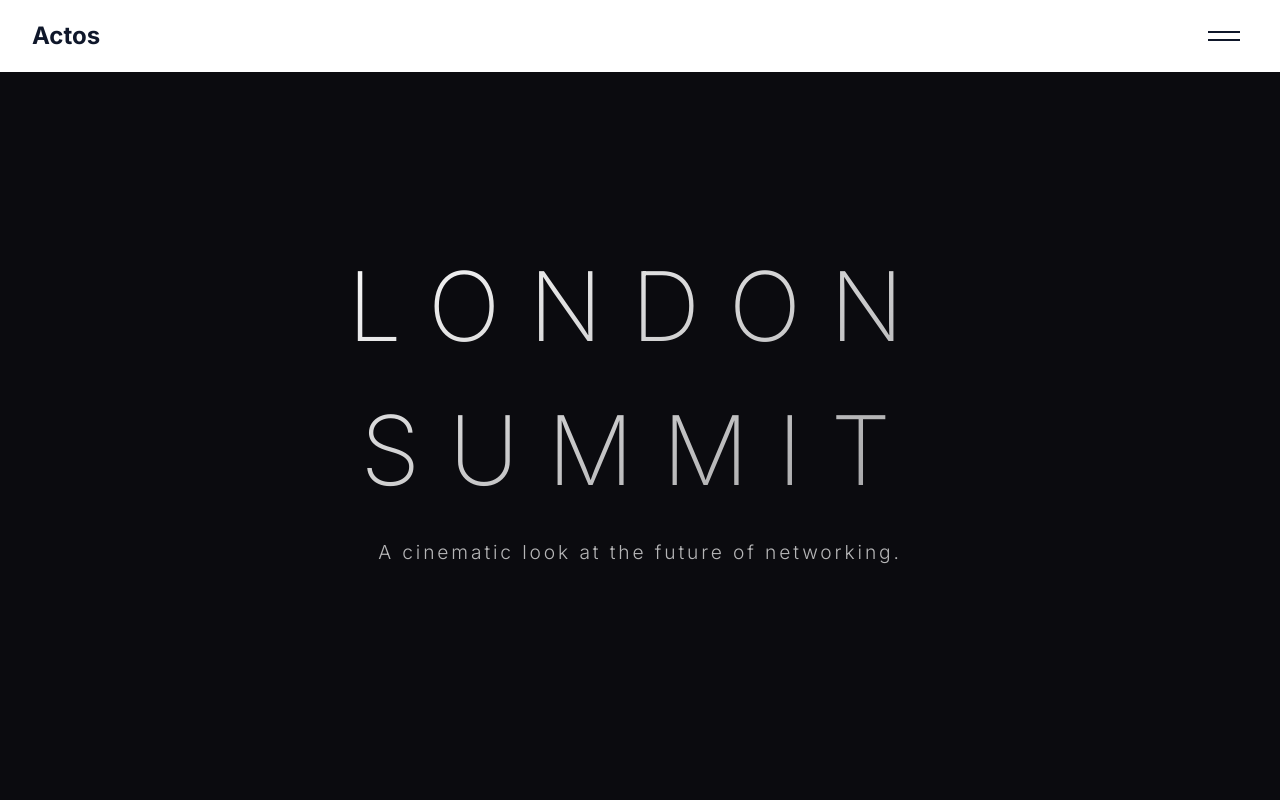
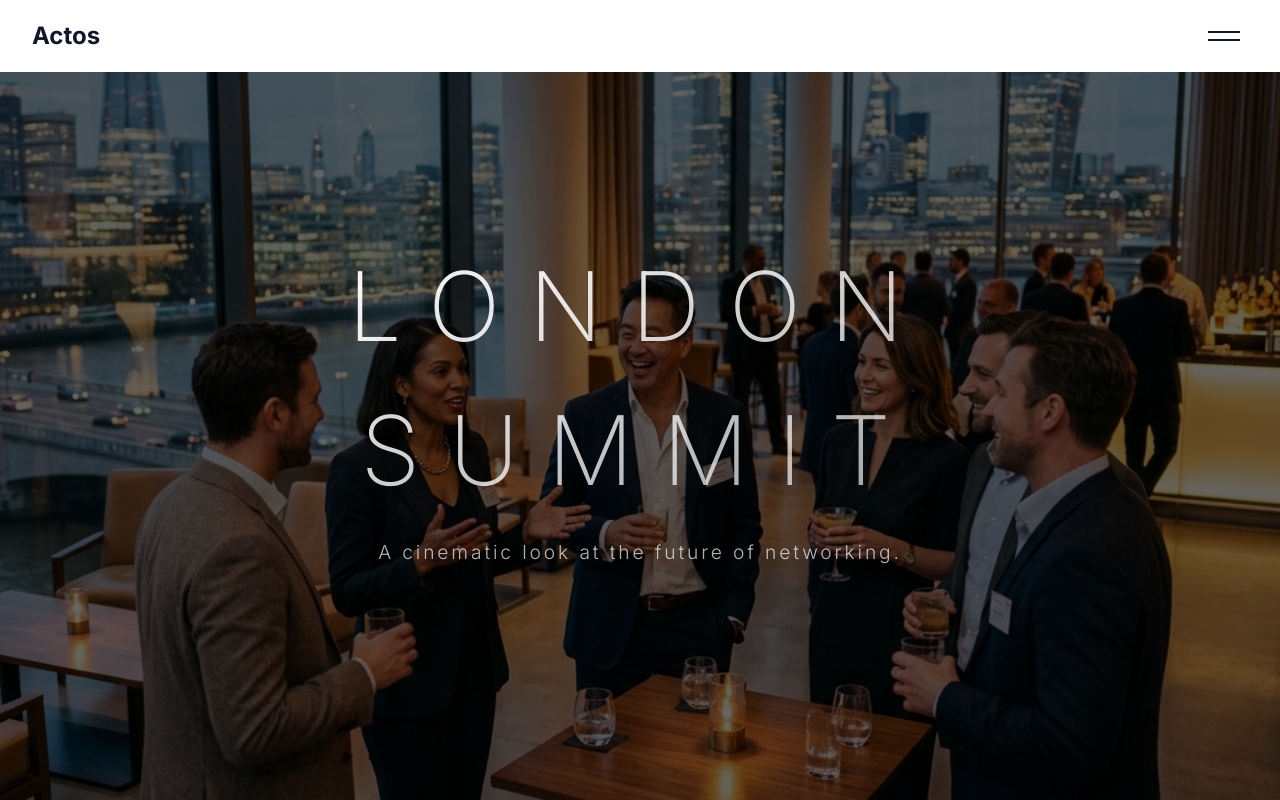
Before and after one commit to Aasirwahab/networking-event-website, a Next.js app: page /gallery in a window 1280 px wide. Shown: the top 800 px of the page. Built offline with nearby package versions, Linux system fonts and the light colour scheme.

Commit message:
feat: add scroll-based image flow component and implement gallery page layout

```diff
--- a/src/app/(secondary)/gallery/page.tsx
+++ b/src/app/(secondary)/gallery/page.tsx
@@ -26,6 +26,7 @@ export default function GalleryPage() {
         <ImagesFlow
           introTitle="London Summit"
           introSubtitle="A cinematic look at the future of networking."
+          introImage="/images/london/1.png"
           flowText={'Every connection holds a universe\nwaiting to be explored.'}
           outroTitle="Join the Circle"
           outroSubtitle="The journey of high-level networking stays with you."
--- a/src/app/globals.css
+++ b/src/app/globals.css
@@ -114,7 +114,7 @@
   width: 100%;
   height: 100svh;
   pointer-events: none;
-  z-index: 40;
+  z-index: 9998;
 }
 
 .nav-bg {
--- a/src/components/Navbar.tsx
+++ b/src/components/Navbar.tsx
@@ -18,7 +18,7 @@ export function Navbar() {
         initial={{ y: -20, opacity: 0 }}
         animate={{ y: 0, opacity: 1 }}
         transition={{ duration: 0.6, ease: [0.22, 1, 0.36, 1] }}
-        className={`fixed top-0 left-0 right-0 z-50 transition-all duration-300 ${
+        className={`fixed top-0 left-0 right-0 z-[9999] transition-all duration-300 ${
           mobileMenuOpen
             ? 'bg-transparent text-white'
             : scrolled
--- a/src/components/ui/scroll/ImagesFlow.tsx
+++ b/src/components/ui/scroll/ImagesFlow.tsx
@@ -4,6 +4,7 @@ import React, { useRef, useEffect, useState } from 'react';
 import { gsap } from 'gsap';
 import { ScrollTrigger } from 'gsap/ScrollTrigger';
 import Image from 'next/image';
+import { motion, useScroll, useTransform } from 'framer-motion';
 import { cn } from '@/lib/utils';
 import { useLenisScroll, getScroller } from '@/contexts/LenisContext';
 
@@ -22,6 +23,7 @@ const DEFAULT_POSITIONS = [
 export interface ImagesFlowProps {
   introTitle: string;
   introSubtitle?: string;
+  introImage?: string;
   flowText?: string;
   outroTitle: string;
   outroSubtitle?: string;
@@ -32,6 +34,7 @@ export interface ImagesFlowProps {
 const ImagesFlow: React.FC<ImagesFlowProps> = ({
   introTitle,
   introSubtitle,
+  introImage,
   flowText = 'Every moment holds a universe waiting to be discovered',
   outroTitle,
   outroSubtitle,
@@ -39,7 +42,15 @@ const ImagesFlow: React.FC<ImagesFlowProps> = ({
   className,
 }) => {
   const containerRef = useRef<HTMLDivElement>(null);
+  const introRef = useRef<HTMLDivElement>(null);
   const flowRef = useRef<HTMLDivElement>(null);
+
+  const { scrollYProgress } = useScroll({
+    target: introRef,
+    offset: ['start start', 'end start']
+  });
+
+  const y = useTransform(scrollYProgress, [0, 1], ["0%", "30%"]);
   const imageRefs = useRef<(HTMLDivElement | null)[]>([]);
   const lenisContext = useLenisScroll();
   const scroller = getScroller(lenisContext);
@@ -153,7 +164,27 @@ const ImagesFlow: React.FC<ImagesFlowProps> = ({
   return (
     <main ref={containerRef} className={cn('w-full overflow-x-hidden', className)}>
       {/* Intro */}
-      <section className="relative flex min-h-screen w-full flex-col items-center justify-center overflow-hidden bg-[#0B0B0F]">
+      <section
+        ref={introRef}
+        className="relative flex min-h-screen w-full flex-col items-center justify-center overflow-hidden"
+      >
+        {introImage && (
+          <motion.div
+            style={{ y }}
+            className="absolute inset-0 z-0"
+          >
+            <Image
+              src={introImage}
+              alt="Intro background"
+              fill
+              priority
+              className="object-cover"
+              sizes="100vw"
+            />
+            {/* Overlay to ensure text readability */}
+            <div className="absolute inset-0 bg-black/60" />
+          </motion.div>
+        )}
         <div className="pointer-events-none absolute left-1/2 top-1/2 z-[100] -translate-x-1/2 -translate-y-1/2 text-center">
           <h1
             className="mb-4 bg-gradient-to-br from-white to-white/60 bg-clip-text font-extralight uppercase tracking-[0.3em] text-transparent text-[clamp(2rem,8vw,6rem)]"
```
